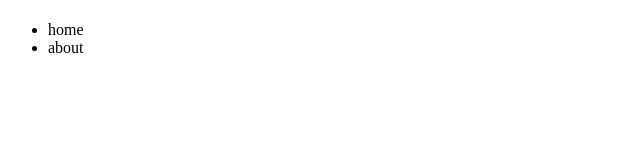
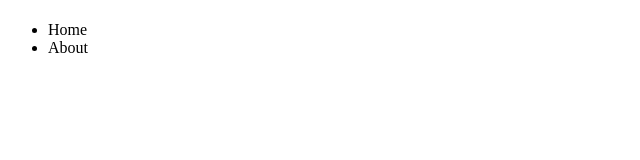
Before and after one commit to mono121/mono121, a plain HTML site: page views/index.html in a window 1280 px wide. Shown: the full height of the page, 0-640 px from the left. Drawn offline with Linux system fonts and the light colour scheme.

Commit message:
first commit

```diff
--- a/views/index.html
+++ b/views/index.html
@@ -2,7 +2,7 @@
  <div class="navi">
   <h1></h1>
   <ul class="nav">
-   <li>home</li>
-   <li>about</li>
+   <li>Home</li>
+   <li>About</li>
   </ul>
  </div>
```
